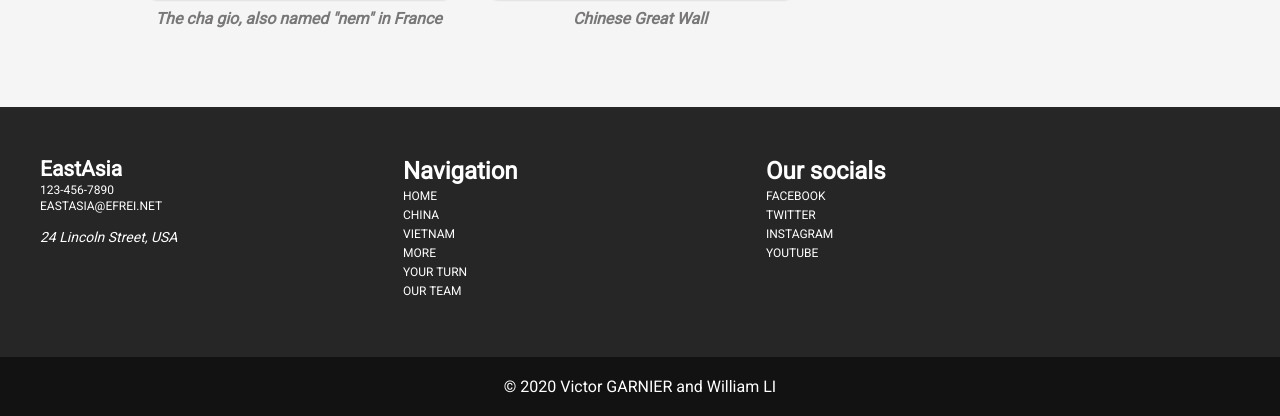
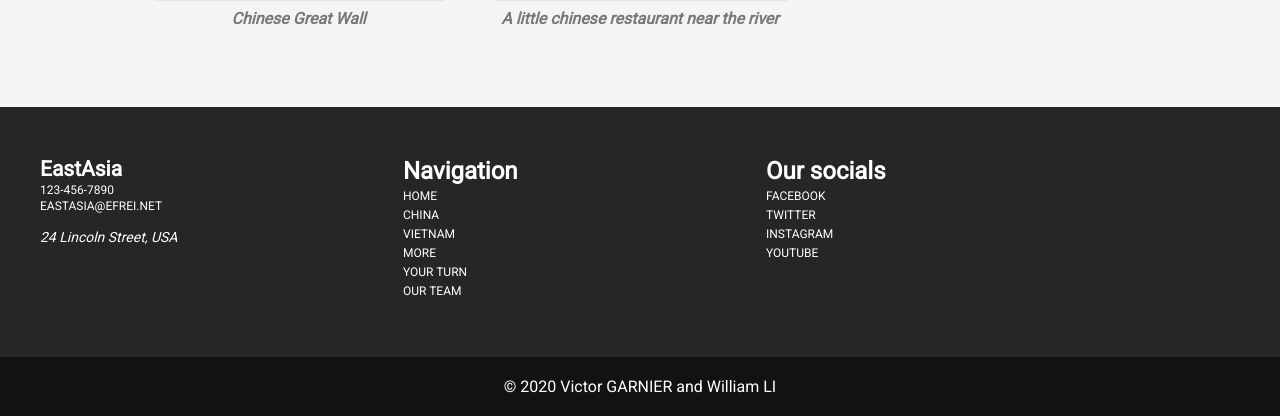
Before and after one commit to Nexliath/Web-Project-L2, a plain HTML site: page gallery.html in a window 1280 px wide. Shown: the part 3600-4016 px from the top of the page. Drawn offline with Linux system fonts and the light colour scheme.

Commit message:
Correction d'erreur de texte

```diff
--- a/gallery.html
+++ b/gallery.html
@@ -149,12 +149,12 @@
             </div>
             <div class="all-article-gallery">
                 <div class="all-article-gallery-item">
-                    <img src="gallery-pic/img10.jpg" alt="rice culture">
-                    <h3 class="sous-titre">The cha gio, also named "nem" in France</h3>
+                    <img src="gallery-pic/img10.jpg" alt="great wall">
+                    <h3 class="sous-titre">Chinese Great Wall</h3>
                 </div>
                 <div class="all-article-gallery-item">
                     <img src="gallery-pic/img11.jpg" alt="great wall">
-                    <h3 class="sous-titre">Chinese Great Wall</h3>
+                    <h3 class="sous-titre">A little chinese restaurant near the river</h3>
                 </div>
                 <div class="all-article-gallery-item">
                     <img src="gallery-pic/img12.jpg" alt="chinese road">
```
